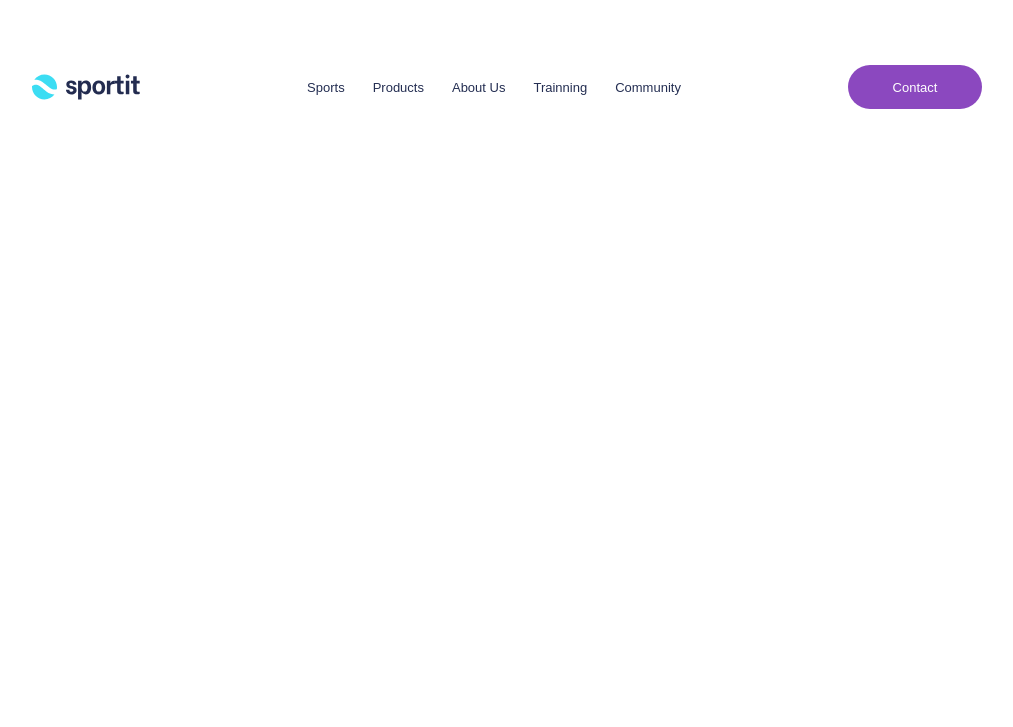
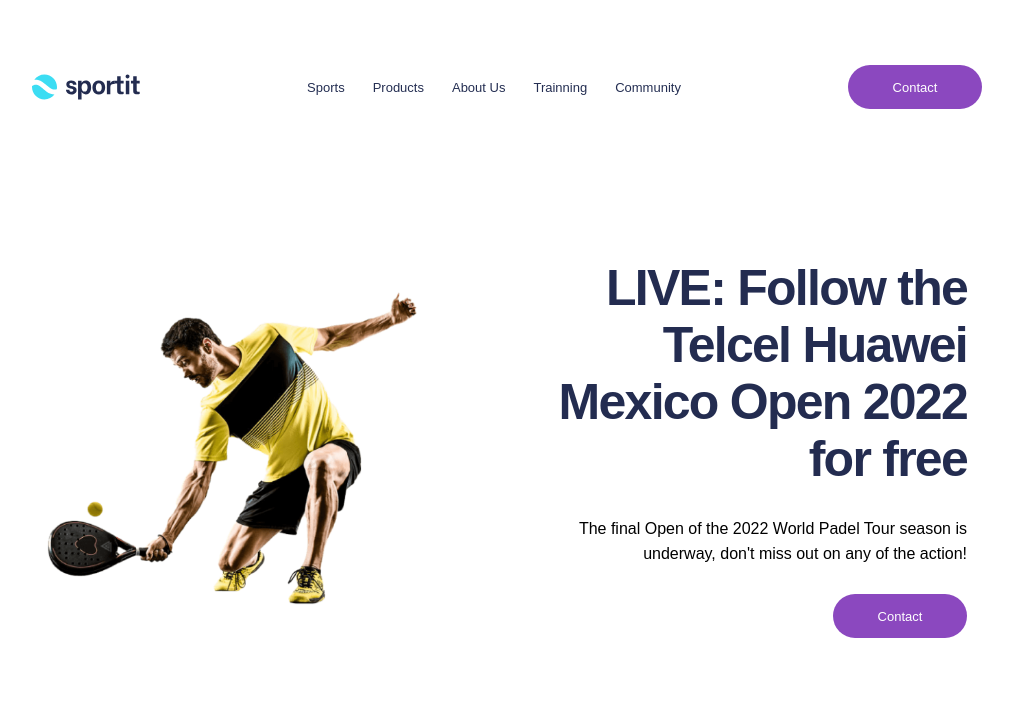
Before and after one commit to MrLapa/responsive-web-design-landing, a website built with Vite: page index.html in a window 1280 px wide. Shown: the whole page, without its empty margins (133-1146 px from the left). Built offline with nearby package versions, Linux system fonts and the light colour scheme; files whose address does not match are found by name.

Commit message:
Create banner

```diff
--- a/index.html
+++ b/index.html
@@ -28,5 +28,18 @@
         alt="Hamburguer menu icon"
       />
     </header>
+    <main>
+      <section class="banner">
+        <img src="images/player.png" alt="main presentation tennis player" />
+        <div class="banner-text">
+          <h1>LIVE: Follow the Telcel Huawei Mexico Open 2022 for free</h1>
+          <p>
+            The final Open of the 2022 World Padel Tour season is underway,
+            don't miss out on any of the action!
+          </p>
+          <a href="#" class="link-button">Contact</a>
+        </div>
+      </section>
+    </main>
   </body>
 </html>
--- a/style.css
+++ b/style.css
@@ -2,26 +2,37 @@
   --ff-primary: "Be Vietnam Pro", sans-serif;
 
   --color-primary-1: #242e52;
+  --color-primary-2: #232c50;
   --color-purple: #8b48bf;
   --color-white: #fff;
+  --color-black: #000;
   --color-active-link: rgba(36, 46, 82, 0.6);
 
   --fs-13: 0.8125rem;
+  --fs-50: 3.125rem;
 
   --fw-regular: 400;
   --fw-semi-bold: 500;
   --fw-bold: 700;
 
+  --size-1-75: -0.109rem;
   --size-10: 0.625rem;
   --size-28: 1.75rem;
   --size-40: 2.5rem;
   --size-44: 2.75rem;
   --size-50: 3.125rem;
   --size-56: 3.5rem;
+  --size-64: 4rem;
   --size-65: 4.063rem;
+  --size-86: 5.375rem;
+  --size-96: 6rem;
+  --size-100: 6.25rem;
   --size-134: 8.375rem;
   --size-165: 10.313rem;
+  --size-180: 11.25rem;
+  --size-450: 28.125rem;
   --size-480: 30rem;
+  --size-540: 33.75rem;
 }
 
 /*
@@ -156,6 +167,47 @@
   display: none;
 }
 
+.banner {
+  padding: var(--size-86) var(--size-180);
+  display: grid;
+  grid-template-columns: minmax(auto, var(--size-540)) minmax(
+      auto,
+      var(--size-450)
+    );
+  gap: var(--size-100);
+  justify-content: center;
+  place-items: center;
+  grid-template-areas: "player presentation";
+}
+
+.banner img {
+  grid-area: player;
+  width: 100%;
+}
+
+.banner-text {
+  grid-area: presentation;
+  display: flex;
+  flex-direction: column;
+  text-align: right;
+  justify-content: center;
+  gap: var(--size-28);
+  align-items: flex-end;
+}
+
+.banner-text h1 {
+  color: var(--color-primary-2);
+  font-size: var(--size-50);
+  font-weight: var(--fw-bold);
+  line-height: 114.6%;
+  letter-spacing: var(--size-1-75);
+}
+
+.banner-text p {
+  font-weight: var(--fw-semi-bold);
+  line-height: 157.1%;
+}
+
 @media (max-width: 30rem) {
   .hamburguer-menu {
     display: inline-block;
```
